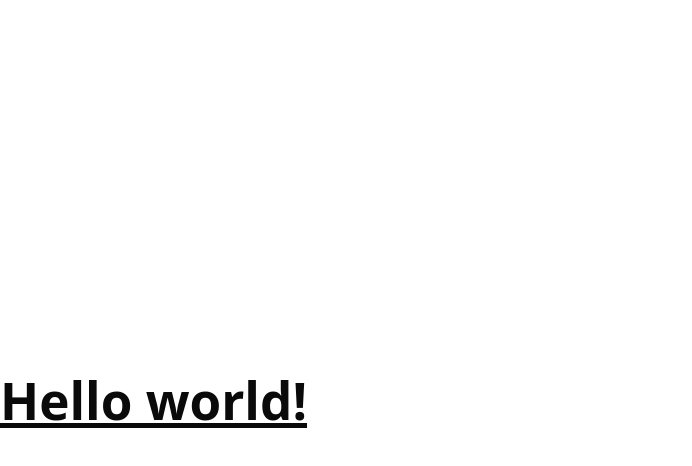
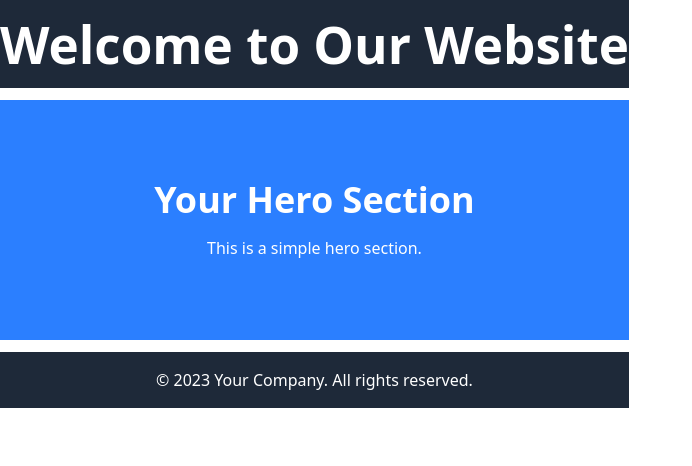
Before and after one commit to thaihoang18/ResidentialManagement-frontend, a React (Vite) app: page / in a window 1280 px wide. Shown: the top 466 px of the page, without its empty margins (0-692 px from the left). Built offline with nearby package versions, Linux system fonts and the light colour scheme.

Commit message:
temp page

```diff
--- a/src/App.jsx
+++ b/src/App.jsx
@@ -1,7 +1,8 @@
 import { Toaster, toast } from "sonner";
-import HomePage from "./pages/HomePage";
+import HomePage from "./pages/homepage";
 import NotFound from "./pages/NotFound";
 import { BrowserRouter, Route, Routes } from "react-router";
+import Meeting from "./pages/meeting";
 
 function App() {
 
@@ -23,6 +24,10 @@ function App() {
             path="/login"
             element={<LoginPage />}
           /> */}
+          <Route
+            path="/meeting"
+            element={<Meeting />}
+          />
 
         </Routes>
       </BrowserRouter>
--- a/src/pages/HomePage.jsx
+++ /dev/null
@@ -1,13 +0,0 @@
-import React from 'react'
-
-const HomePage = () => {
-  return (
-    <div>
-        <h1 className="text-3xl font-bold underline">
-            Hello world!
-        </h1>
-  </div>
-  )
-}
-
-export default HomePage
--- a/src/pages/NotFound.jsx
+++ b/src/pages/NotFound.jsx
@@ -1,8 +1,23 @@
 import React from 'react'
-
 const NotFound = () => {
   return (
-    <div>NotFound</div>
+    <div className="min-h-screen flex items-center justify-center bg-gray-100">
+      <div className="text-center">
+        <h1 className="text-9xl font-bold text-gray-800">404</h1>
+        <p className="text-2xl font-semibold text-gray-600 mt-4">
+          Trang không tìm thấy
+        </p>
+        <p className="text-gray-500 mt-2 mb-8">
+          Xin lỗi, trang bạn đang tìm kiếm không tồn tại.
+        </p>
+        <a
+          href="/"
+          className="inline-block px-6 py-3 bg-blue-600 text-white font-medium rounded-lg hover:bg-blue-700 transition-colors"
+        >
+          Quay về trang chủ
+        </a>
+      </div>
+    </div>
   )
 }
 
--- /dev/null
+++ b/src/pages/homepage/components/Footer.jsx
@@ -0,0 +1,12 @@
+
+const Footer = () => {
+  return (
+    <footer className="bg-gray-800 text-white py-4">
+      <div className="container mx-auto text-center">
+        <p>&copy; 2023 Your Company. All rights reserved.</p>
+      </div>
+    </footer>
+  )
+}
+
+export default Footer
--- /dev/null
+++ b/src/pages/homepage/components/Header.jsx
@@ -0,0 +1,13 @@
+import React from 'react'
+
+function Header() {
+  return (
+    <header className="bg-gray-800 text-white py-4">
+      <div className="container mx-auto text-center">
+        <h1 className="text-3xl font-bold">Welcome to Our Website</h1>
+      </div>
+    </header>
+  )
+}
+
+export default Header
--- /dev/null
+++ b/src/pages/homepage/components/Hero.jsx
@@ -0,0 +1,14 @@
+import React from 'react'
+
+function Hero() {
+  return (
+    <div className="bg-blue-500 text-white py-20">
+      <div className="container mx-auto text-center">
+        <h2 className="text-4xl font-bold">Your Hero Section</h2>
+        <p className="mt-4">This is a simple hero section.</p>
+      </div>
+    </div>
+  )
+}
+
+export default Hero
--- /dev/null
+++ b/src/pages/homepage/index.jsx
@@ -0,0 +1,15 @@
+import React from 'react'
+import Header from './components/Header.jsx'
+import Hero from './components/Hero.jsx'
+import Footer from './components/Footer.jsx'
+const HomePage = () => {
+  return (
+    <div className="min-h-screen flex flex-col gap-3">
+        <Header />
+        <Hero />
+        <Footer />
+      </div>
+  )
+}
+
+export default HomePage
--- /dev/null
+++ b/src/pages/meeting/index.jsx
@@ -0,0 +1,27 @@
+import React from 'react';
+
+function Meeting() {
+    return (
+        <div style={{ padding: '20px', fontFamily: 'Arial, sans-serif' }}>
+            <h1>Meeting Management</h1>
+            <p>Welcome to the meeting management page. Here you can view and manage all your meetings.</p>
+
+            <div style={{ marginTop: '20px' }}>
+                <h2>Upcoming Meetings</h2>
+                <ul>
+                    <li>Team Sync - 10:00 AM, 12th Oct</li>
+                    <li>Project Review - 2:00 PM, 14th Oct</li>
+                    <li>Client Meeting - 11:00 AM, 16th Oct</li>
+                </ul>
+            </div>
+
+            <div style={{ marginTop: '20px' }}>
+                <button style={{ padding: '10px 20px', backgroundColor: '#007BFF', color: '#fff', border: 'none', borderRadius: '5px', cursor: 'pointer' }}>
+                    Schedule New Meeting
+                </button>
+            </div>
+        </div>
+    );
+}
+
+export default Meeting;
```
